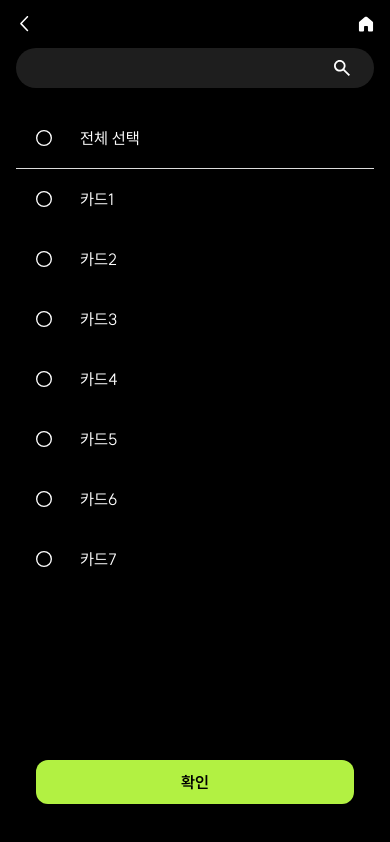
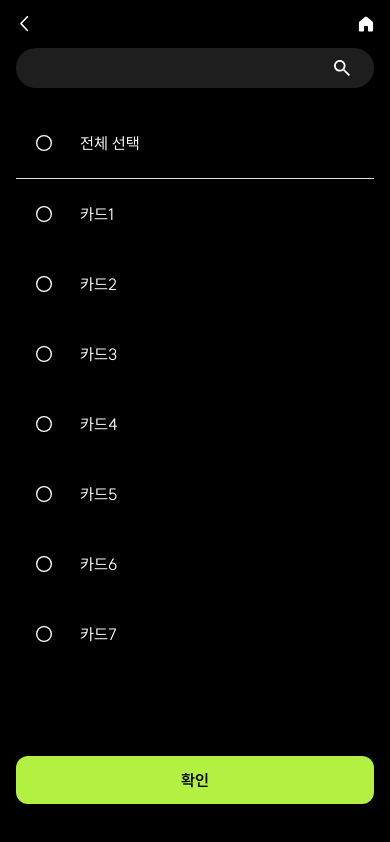
Before and after one commit to Chaemin-L/plantify-client, a Next.js app: page /card/add in a window 390 px wide. Built offline with nearby package versions, Linux system fonts and the light colour scheme.

Commit message:
fix: 가독성을 위해 line-height 조정

```diff
--- a/src/app/(_components)/bottom-fixed-button.tsx
+++ b/src/app/(_components)/bottom-fixed-button.tsx
@@ -6,7 +6,7 @@ export default function BottomFixedButton({
 }: ButtonHTMLAttributes<HTMLButtonElement>) {
   return (
     <div
-      className="fixed bottom-0 bg-black px-9 pt-3 pb-10 w-full  max-w-[500px] -mx-4" // -mx-4: 레이아웃 패딩
+      className="fixed bottom-0 bg-black px-4 md:px-9 pt-3 pb-10 w-full  max-w-[500px] -mx-4" // -mx-4: 레이아웃 패딩
       style={{ left: "inherit" }}
     >
       <button
--- a/src/app/funding/list/[id]/page.tsx
+++ b/src/app/funding/list/[id]/page.tsx
@@ -17,7 +17,8 @@ export default async function Page() {
   } = data;
 
   return (
-    <div className="flex flex-col pb-20 gap-16 max-md:gap-10">
+    <>
+      <div className="flex flex-col gap-6 p-2 sm:p-4 mb-20 ">
         <div className="flex flex-col gap-5">
           <div className="relative mt-5">
             <img
@@ -26,11 +27,17 @@ export default async function Page() {
             />
             {like.isLiked ? (
               <button className="absolute right-4 top-4">
-              <img src="/icons/like-fill.svg" className="w-6  aspect-square" />
+                <img
+                  src="/icons/like-fill.svg"
+                  className="w-6  aspect-square"
+                />
               </button>
             ) : (
               <button className="absolute right-4 top-4">
-              <img src="/icons/like-line.svg" className="w-6  aspect-square" />
+                <img
+                  src="/icons/like-line.svg"
+                  className="w-6  aspect-square"
+                />
               </button>
             )}
           </div>
@@ -39,13 +46,14 @@ export default async function Page() {
             id={id}
             percent={percent}
             targetAmount={targetAmount}
-          organizationName={organizationName}
+            rightBottom={organizationName}
           />
         </div>
         <p className="text-bd1 max-md:text-bd2 whitespace-pre-line">
           {description}
         </p>
+      </div>
       <BottomFixedButton>기부하기</BottomFixedButton>
-    </div>
+    </>
   );
 }
--- a/src/app/globals.css
+++ b/src/app/globals.css
@@ -43,12 +43,12 @@ input[type="number"] {
   }
   .text-t2 {
     font-size: 20px;
-    line-height: 24px;
+    line-height: 32px;
     font-weight: bold;
   }
   .text-t3 {
     font-size: 16px;
-    line-height: 20px;
+    line-height: 24px;
     font-weight: bold;
   }
   .text-t4 {
@@ -58,15 +58,15 @@ input[type="number"] {
   }
   .text-bd1 {
     font-size: 16px;
-    line-height: 20px;
+    line-height: 30px;
   }
   .text-bd2 {
     font-size: 14px;
-    line-height: 18px;
+    line-height: 24px;
   }
   .text-bd3 {
     font-size: 12px;
-    line-height: 16px;
+    line-height: 20px;
   }
   .text-bd4 {
     font-size: 10px;
```
Lines whose indentation alone changed are shown as unchanged.
